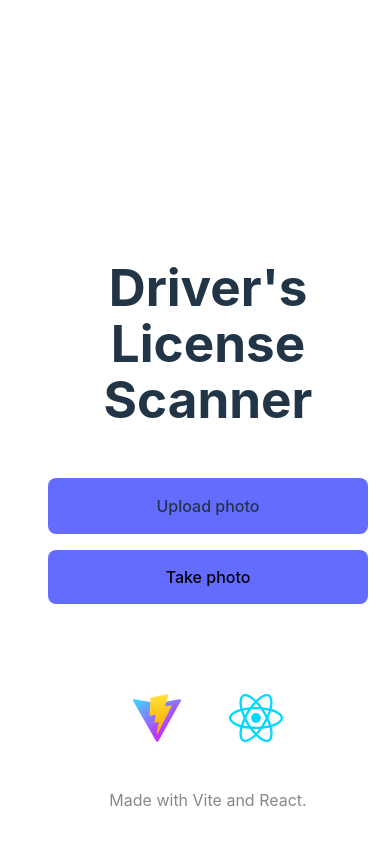
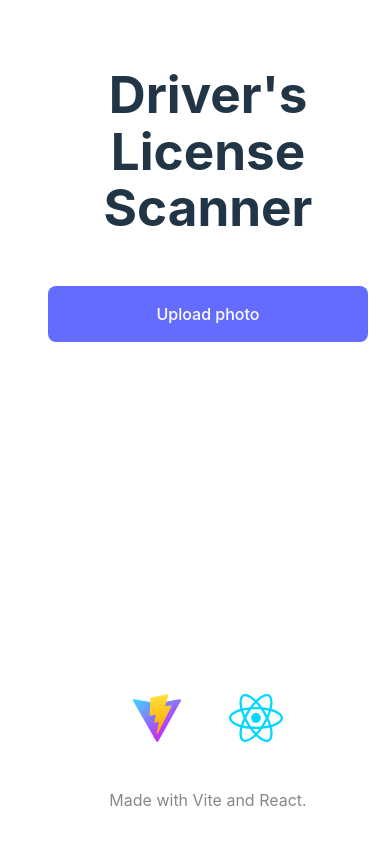
Before and after one commit to elewint/drivers-license-scanner, a React (Vite) app: page / in a window 390 px wide. Shown: the top 844 px of the page. Built offline with nearby package versions, Linux system fonts and the light colour scheme.

Commit message:
Remove redundant button on mobile and add keyboard accessibility

```diff
--- a/package.json
+++ b/package.json
@@ -11,7 +11,8 @@
   },
   "dependencies": {
     "react": "^18.2.0",
-    "react-dom": "^18.2.0"
+    "react-dom": "^18.2.0",
+    "react-responsive": "^9.0.2"
   },
   "devDependencies": {
     "@types/react": "^18.2.55",
--- a/src/App.css
+++ b/src/App.css
@@ -5,17 +5,23 @@
   text-align: center;
 }
 
-.logo {
-  height: 3em;
-  padding: 1.5em;
-  will-change: filter;
-  transition: filter 300ms;
+body {
+  display: flex;
+  flex-direction: column;
+  @media (min-width: 1024px) {
+    justify-content: center;
+  }
+  gap: 2rem;
 }
-.logo:hover {
-  filter: drop-shadow(0 0 2em #646cffaa);
+
+img {
+  height: 30rem;
+  padding: 2rem;
 }
-.logo.react:hover {
-  filter: drop-shadow(0 0 2em #61dafbaa);
+
+label {
+  font-weight: 500;
+  box-sizing: border-box;
 }
 
 .photo-buttons {
@@ -32,16 +38,7 @@
   padding: 1rem 2rem;
   background-color: #646cff;
   border-radius: 0.5rem;
-}
-
-img {
-  height: 30rem;
-  padding: 2rem;
-}
-
-label {
-  font-weight: 500;
-  box-sizing: border-box;
+  color: white;
 }
 
 #file-input {
@@ -57,5 +54,17 @@ label {
   color: #888;
   position: absolute;
   bottom: 1em;
-  /* width: 100%; */
 }
+
+.logo {
+  height: 3em;
+  padding: 1.5em;
+  will-change: filter;
+  transition: filter 300ms;
+}
+.logo:hover {
+  filter: drop-shadow(0 0 2em #646cffaa);
+}
+.logo.react:hover {
+  filter: drop-shadow(0 0 2em #61dafbaa);
+}
--- a/src/App.tsx
+++ b/src/App.tsx
@@ -2,9 +2,11 @@ import { useState } from "react";
 import reactLogo from "./assets/react.svg";
 import viteLogo from "/vite.svg";
 import "./App.css";
+import { useMediaQuery } from "react-responsive";
 
 function App() {
   const [file, setFile] = useState<string | undefined>(undefined);
+  const isDesktop = useMediaQuery({ minWidth: 1024 });
 
   function handleChange(e) {
     console.log(e.target.files[0]);
@@ -21,10 +23,21 @@ function App() {
           onChange={handleChange}
           id="file-input"
         />
-        <label htmlFor="file-input" tabIndex={0}>
+        <label
+          htmlFor="file-input"
+          tabIndex={0}
+          onKeyDown={(e) => {
+            if (e.key === "Enter") {
+              const fileInput = document.getElementById(
+                "file-input"
+              ) as HTMLInputElement;
+              fileInput.click();
+            }
+          }}
+        >
           Upload photo
         </label>
-        <button>Take photo</button>
+        {isDesktop && <button>Take photo with webcam</button>}
         {file && <img src={file} alt="Uploaded image" />}
       </div>
       <div className="footer-parent">
```
Also changed, not shown: 1 other file (tests, documents, lock files or other folders).
